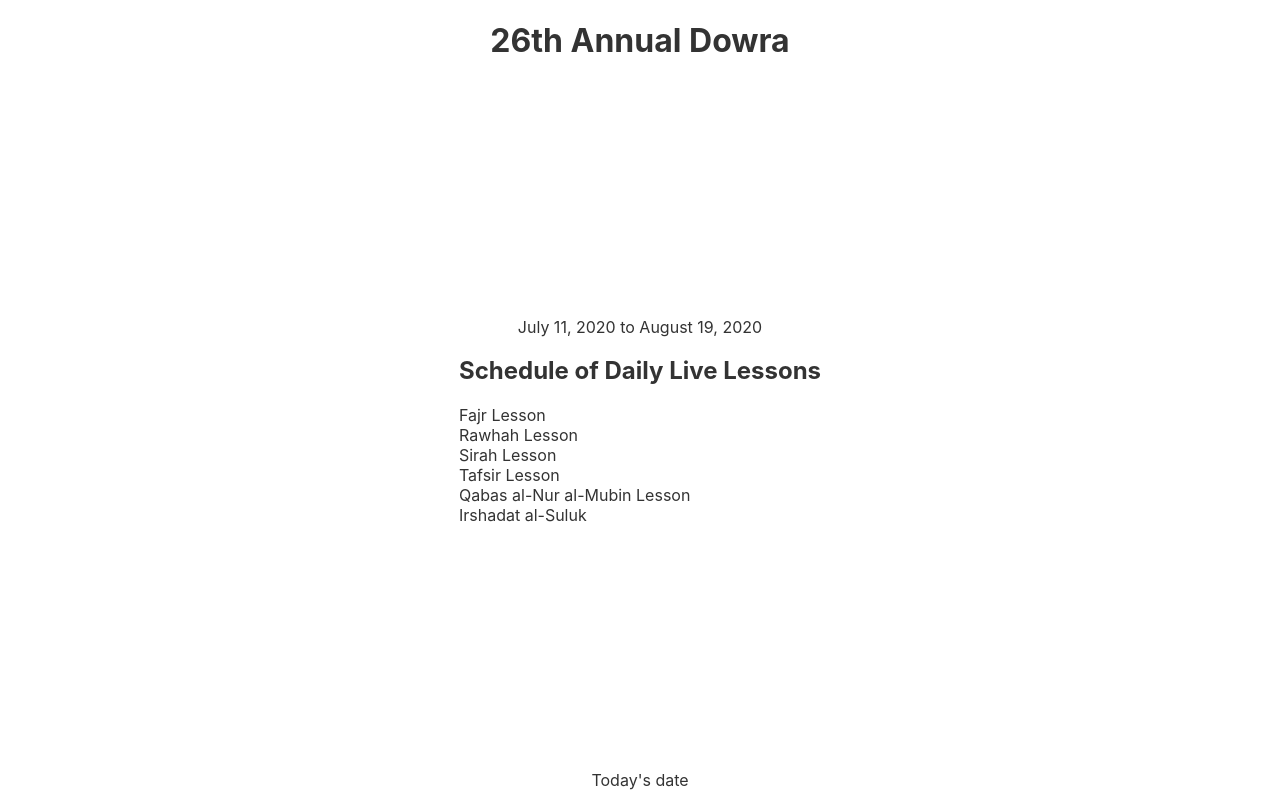
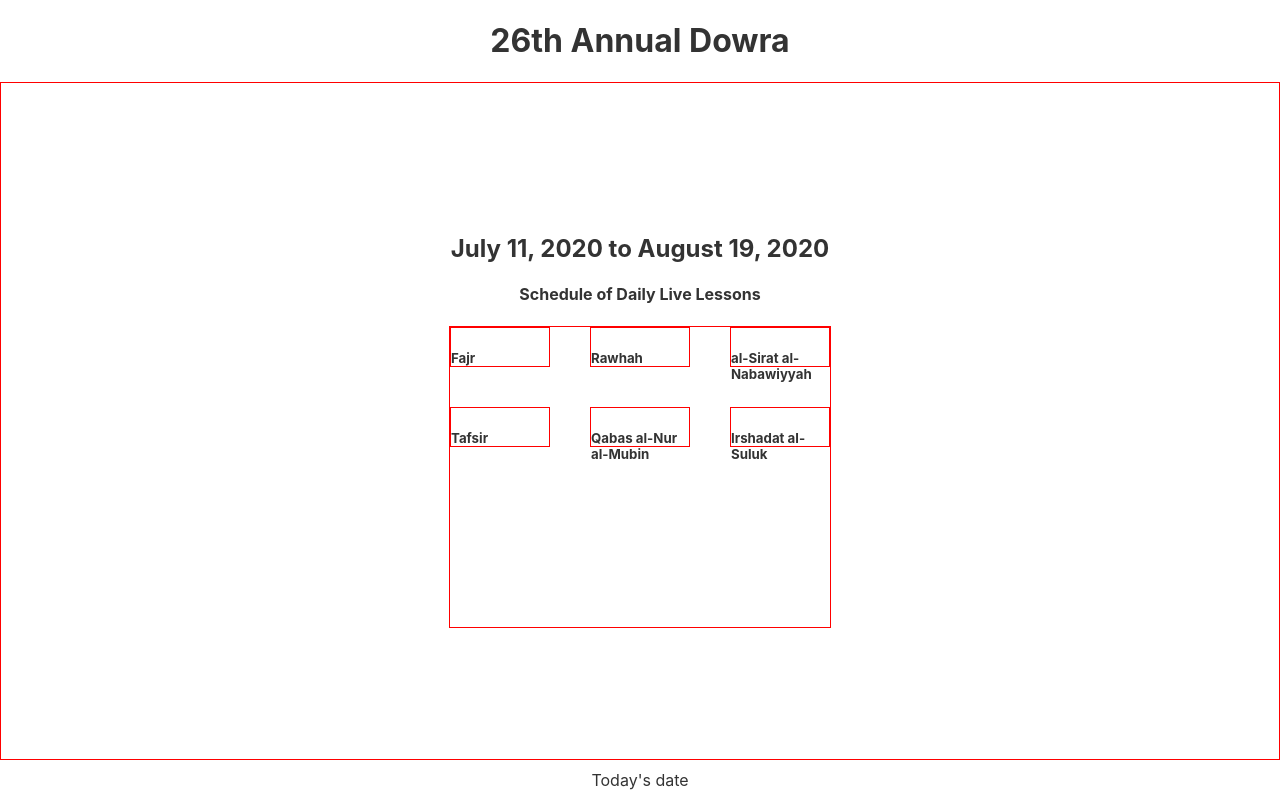
Before and after one commit to p-adams/jadual, a Svelte app: page / in a window 1280 px wide. Built offline with nearby package versions, Linux system fonts and the light colour scheme.

Commit message:
display lessons dynamically

```diff
--- a/src/App.svelte
+++ b/src/App.svelte
@@ -95,12 +95,25 @@
     display: flex;
     align-items: center;
     justify-content: center;
+    border: 1px solid red;
   }
 
   .header_title,
   .program_dates,
   .current_date {
     text-align: center;
+  }
+  .classes_container {
+    border: 1px solid red;
+    height: 300px;
+
+    display: grid;
+    grid-template-columns: 100px 100px 100px;
+    grid-template-rows: 40px 40px;
+    grid-gap: 40px;
+  }
+  .classes_container div {
+    border: 1px solid red;
   }
 
   .current_date {
@@ -114,18 +127,20 @@
   </header>
   <div class="container">
     <div>
-      <div class="program_dates">July 11, 2020 to August 19, 2020</div>
-      <div class="classes">
-        <h2>Schedule of Daily Live Lessons</h2>
-        <div>Fajr Lesson</div>
-        <div>Rawhah Lesson</div>
-        <div>Sirah Lesson</div>
-        <div>Tafsir Lesson</div>
-        <div>Qabas al-Nur al-Mubin Lesson</div>
-        <div>Irshadat al-Suluk</div>
+      <div class="program_dates">
+        <div>
+          <h2>July 11, 2020 to August 19, 2020</h2>
+          <h4>Schedule of Daily Live Lessons</h4>
+        </div>
+      </div>
+      <div class="classes_container">
+        {#each lessons as lesson}
+          <div>
+            <h5>{lesson.title}</h5>
+          </div>
+        {/each}
       </div>
     </div>
-
   </div>
   <footer>
     <div class="current_date">Today's date</div>
```
